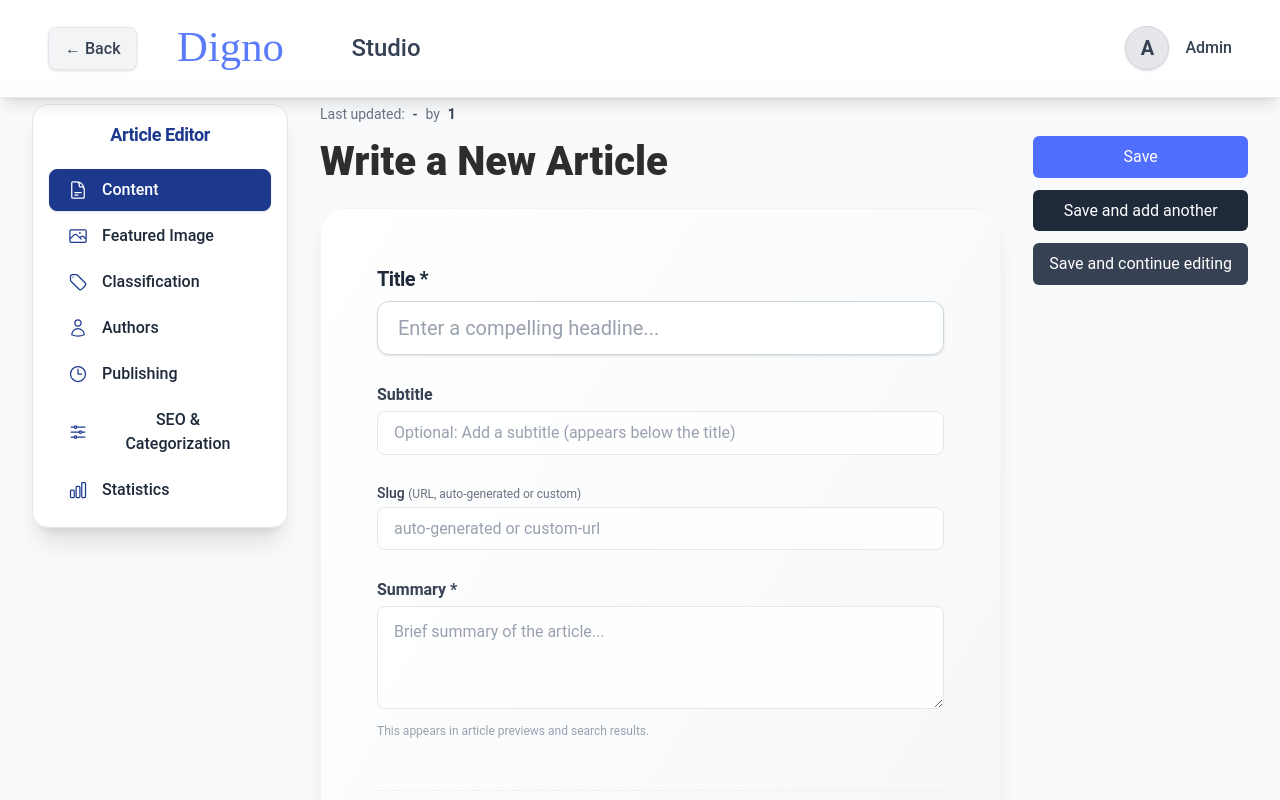
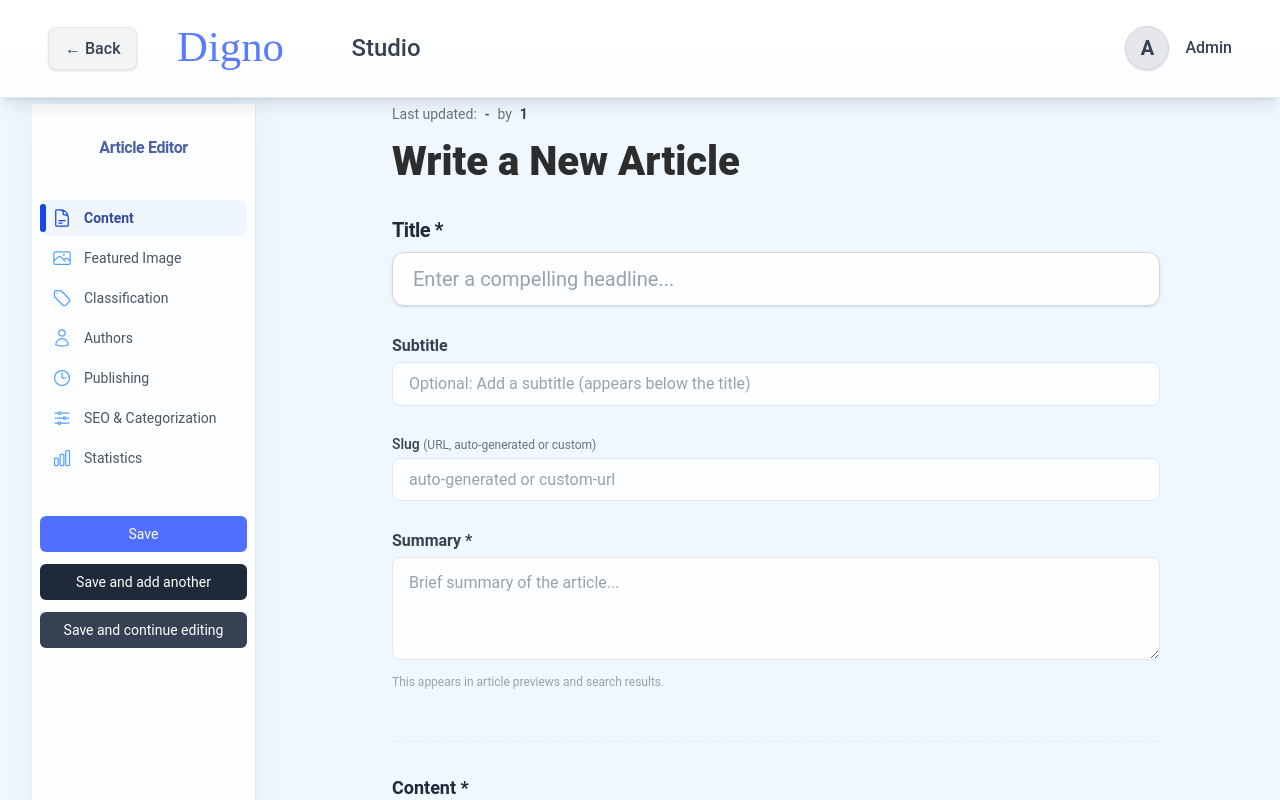
Before and after one commit to rubenatello/dignov2, a Next.js app in the folder frontend/: page /dashboard/editor/new in a window 1280 px wide. Shown: the top 800 px of the page. Built offline with nearby package versions, Linux system fonts and the light colour scheme.

Commit message:
Major UI/UX improvements: sleek sidebar, less boxy layout, save actions in sidebar, auto-generate slug from title, and off-blue background for editor page

```diff
--- a/frontend/src/app/dashboard/editor/SaveActions.tsx
+++ b/frontend/src/app/dashboard/editor/SaveActions.tsx
@@ -10,7 +10,7 @@
     <div className="flex flex-col gap-3 w-full max-w-xs ml-auto sticky top-8">
       <button
         type="button"
-        className="bg-primary text-white px-4 py-2 rounded-md hover:bg-secondary transition disabled:opacity-50"
+        className="bg-primary text-white text-sm px-4 py-2 rounded-md hover:bg-secondary transition disabled:opacity-50"
         onClick={onSave}
         disabled={loading}
       >
@@ -18,7 +18,7 @@
       </button>
       <button
         type="button"
-        className="bg-gray-800 text-white px-4 py-2 rounded-md hover:bg-gray-700 transition disabled:opacity-50"
+        className="bg-gray-800 text-white text-sm px-4 py-2 rounded-md hover:bg-gray-700 transition disabled:opacity-50"
         onClick={onSaveAndAddAnother}
         disabled={loading}
       >
@@ -26,7 +26,7 @@
       </button>
       <button
         type="button"
-        className="bg-gray-700 text-white px-4 py-2 rounded-md hover:bg-gray-600 transition disabled:opacity-50"
+        className="bg-gray-700 text-white text-sm px-4 py-2 rounded-md hover:bg-gray-600 transition disabled:opacity-50"
         onClick={onSaveAndContinue}
         disabled={loading}
       >
--- a/frontend/src/app/dashboard/editor/new/ContentTab.tsx
+++ b/frontend/src/app/dashboard/editor/new/ContentTab.tsx
@@ -1,6 +1,7 @@
-import React from "react";
+import React, { useEffect, useRef, useState } from "react";
 import RichTextEditor from "../RichTextEditor";
 import type { FormDataState } from "./types";
+import { generateSlugFromTitle } from "./utils";
 
 interface ContentTabProps {
   formData: FormDataState;
@@ -8,7 +9,30 @@
   handleChange: (e: React.ChangeEvent<HTMLInputElement | HTMLTextAreaElement>) => void;
 }
 
-const ContentTab: React.FC<ContentTabProps> = ({ formData, setFormData, handleChange }) => (
+
+const ContentTab: React.FC<ContentTabProps> = ({ formData, setFormData, handleChange }) => {
+  // Track if user has manually edited the slug
+  const [slugManuallyEdited, setSlugManuallyEdited] = useState(false);
+  const prevTitle = useRef(formData.title);
+
+  // Auto-generate slug from title unless user has manually edited slug
+  useEffect(() => {
+    if (!slugManuallyEdited && formData.title) {
+      const date = formData.created_date ? new Date(formData.created_date) : new Date();
+      const autoSlug = generateSlugFromTitle(formData.title, date);
+      setFormData((prev) => ({ ...prev, slug: autoSlug }));
+    }
+    prevTitle.current = formData.title;
+    // eslint-disable-next-line react-hooks/exhaustive-deps
+  }, [formData.title]);
+
+  // Handler for slug input
+  const handleSlugChange = (e: React.ChangeEvent<HTMLInputElement>) => {
+    setSlugManuallyEdited(true);
+    setFormData((prev) => ({ ...prev, slug: e.target.value }));
+  };
+
+  return (
     <div className="space-y-12">
       <div className="space-y-7">
         {/* Title */}
@@ -43,7 +67,7 @@
             type="text"
             name="slug"
             value={formData.slug}
-          onChange={handleChange}
+            onChange={handleSlugChange}
             className="w-full border border-gray-200 px-4 py-2 rounded-lg bg-white/80 focus:ring-2 focus:ring-primary/20 focus:border-primary/40 transition placeholder-gray-400"
             placeholder="auto-generated or custom-url"
           />
@@ -75,5 +99,6 @@
       </div>
     </div>
   );
+};
 
 export default ContentTab;
--- a/frontend/src/app/dashboard/editor/new/Sidebar.tsx
+++ b/frontend/src/app/dashboard/editor/new/Sidebar.tsx
@@ -13,7 +13,12 @@
 interface SidebarProps {
   activeTab: TabKey;
   setActiveTab: React.Dispatch<React.SetStateAction<TabKey>>;
+  loading: boolean;
+  onSave: () => void;
+  onSaveAndAddAnother: () => void;
+  onSaveAndContinue: () => void;
 }
+import SaveActions from "../SaveActions";
 
 const tabs: { key: TabKey; label: string; icon: React.ReactNode }[] = [
   { key: "content", label: "Content", icon: <DocumentTextIcon className="w-5 h-5" /> },
@@ -25,24 +30,43 @@
   { key: "statistics", label: "Statistics", icon: <ChartBarIcon className="w-5 h-5" /> },
 ];
 
-const Sidebar: React.FC<SidebarProps> = ({ activeTab, setActiveTab }) => (
-  <aside className="h-fit w-64 bg-white rounded-2xl shadow-xl border border-gray-200 p-4 flex flex-col gap-1 sticky top-8">
-    <div className="text-center text-lg font-bold text-blue-900 mb-4 tracking-tight">Article Editor</div>
+
+const Sidebar: React.FC<SidebarProps> = ({ activeTab, setActiveTab, loading, onSave, onSaveAndAddAnother, onSaveAndContinue }) => (
+  <aside
+    className="min-h-[calc(100vh-48px)] w-56 bg-white/80 backdrop-blur-md border-r border-gray-200 shadow-lg flex flex-col py-8 px-2 gap-2 sticky top-0 z-20"
+    style={{ boxShadow: '0 4px 32px 0 rgba(30, 64, 175, 0.06)' }}
+  >
+    <div className="text-center text-base font-semibold text-blue-900 mb-8 tracking-tight select-none opacity-80">Article Editor</div>
+    <nav className="flex flex-col gap-1">
       {tabs.map((tab) => (
         <button
           key={tab.key}
           onClick={() => setActiveTab(tab.key)}
-        className={`flex items-center gap-3 px-4 py-2 rounded-lg font-medium text-base transition-all
+          className={`relative flex items-center gap-3 px-3 py-2 rounded-lg text-sm font-normal transition-all group
             ${activeTab === tab.key
-            ? "bg-blue-900 text-white shadow border border-blue-900"
-            : "hover:bg-blue-50 text-gray-800 border border-transparent"}
+              ? "bg-blue-50 text-blue-900 font-semibold"
+              : "hover:bg-blue-100 text-gray-700"}
           `}
           style={{ outline: "none" }}
         >
-        <span className={`w-6 h-6 flex items-center justify-center ${activeTab === tab.key ? "text-white" : "text-blue-900"}`}>{tab.icon}</span>
-        <span>{tab.label}</span>
+          {/* Accent bar for active tab */}
+          <span
+            className={`absolute left-0 top-1/2 -translate-y-1/2 h-7 w-1.5 rounded-full transition-all ${activeTab === tab.key ? "bg-blue-700" : "bg-transparent"}`}
+            aria-hidden="true"
+          />
+          <span className={`w-5 h-5 flex items-center justify-center ${activeTab === tab.key ? "text-blue-700" : "text-blue-400 group-hover:text-blue-700"}`}>{tab.icon}</span>
+          <span className="truncate opacity-90">{tab.label}</span>
         </button>
       ))}
+    </nav>
+      <div className="mt-8">
+        <SaveActions
+          loading={loading}
+          onSave={onSave}
+          onSaveAndAddAnother={onSaveAndAddAnother}
+          onSaveAndContinue={onSaveAndContinue}
+        />
+      </div>
   </aside>
 );
 
--- a/frontend/src/app/dashboard/editor/new/page.tsx
+++ b/frontend/src/app/dashboard/editor/new/page.tsx
@@ -107,9 +107,16 @@
   return (
     <>
       <StudioHeader user={{ name: "Admin" }} onBack={() => setShowBackModal(true)} />
-      <div className="min-h-screen bg-gray-50 p-8 flex flex-row gap-8 pt-[88px] md:pt-[104px]">
-        <Sidebar activeTab={activeTab} setActiveTab={setActiveTab} />
-        <div className="flex-1 max-w-3xl mx-auto">
+  <div className="min-h-screen p-8 flex flex-row gap-12 pt-[88px] md:pt-[104px]" style={{ background: '#eef8feff' }}>
+        <Sidebar
+          activeTab={activeTab}
+          setActiveTab={setActiveTab}
+          loading={loading}
+          onSave={handleSave}
+          onSaveAndAddAnother={handleSaveAndAddAnother}
+          onSaveAndContinue={handleSaveAndContinue}
+        />
+        <main className="flex-1 max-w-3xl mx-auto">
           {/* Last updated info */}
           <div className="flex items-center gap-2 mb-4 text-sm text-gray-500">
             <span>Last updated:</span>
@@ -158,10 +165,10 @@
             </div>
           )}
 
-          <h1 className="text-2xl font-extrabold mb-6 text-slate-800">Write a New Article</h1>
+          <h1 className="text-2xl font-extrabold mb-8 text-slate-800">Write a New Article</h1>
 
-          {/* Panel */}
-          <div className="rounded-3xl p-10 md:p-14 bg-gradient-to-br from-white via-gray-50 to-gray-100 shadow-xl border border-gray-100/80">
+          {/* Main content area, no card/box */}
+          <section className="flex flex-col gap-10">
             {activeTab === "content" && (
               <ContentTab formData={formData} setFormData={setFormData} handleChange={handleChange} />
             )}
@@ -195,17 +202,10 @@
             {activeTab === "statistics" && (
               <StatisticsTab formData={formData} />
             )}
-          </div>
-        </div>
+          </section>
+        </main>
 
-        <div className="flex gap-4 mt-8">
-          <SaveActions
-            loading={loading}
-            onSave={handleSave}
-            onSaveAndAddAnother={handleSaveAndAddAnother}
-            onSaveAndContinue={handleSaveAndContinue}
-          />
-        </div>
+        {/* SaveActions now in Sidebar */}
       </div>
     </>
   );
--- a/frontend/src/app/dashboard/editor/new/utils.ts
+++ b/frontend/src/app/dashboard/editor/new/utils.ts
@@ -1,3 +1,16 @@
+// Generate a slug from title and date in the format: articles/{year}/{month}/{dd}/article-headline-slug
+export function generateSlugFromTitle(title: string, date: Date): string {
+  const pad = (n: number) => n.toString().padStart(2, '0');
+  const year = date.getFullYear();
+  const month = pad(date.getMonth() + 1);
+  const day = pad(date.getDate());
+  // Slugify the title: lowercase, replace spaces and non-alphanumerics with hyphens, trim hyphens
+  let slug = title
+    .toLowerCase()
+    .replace(/[^a-z0-9]+/g, '-')
+    .replace(/^-+|-+$/g, '');
+  return `articles/${year}/${month}/${day}/${slug}`;
+}
 // Utility for calculating the next 6AM ET (New York)
 export function getNext6amET(): string {
   const now = new Date();
```
Also changed, not shown: 1 other file (tests, documents, lock files or other folders). Lines whose indentation alone changed are shown as unchanged.
